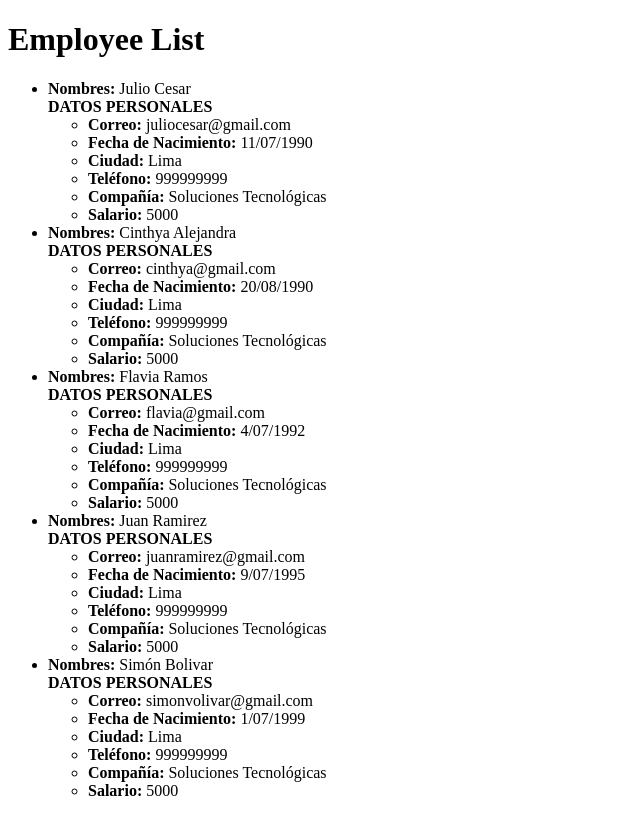
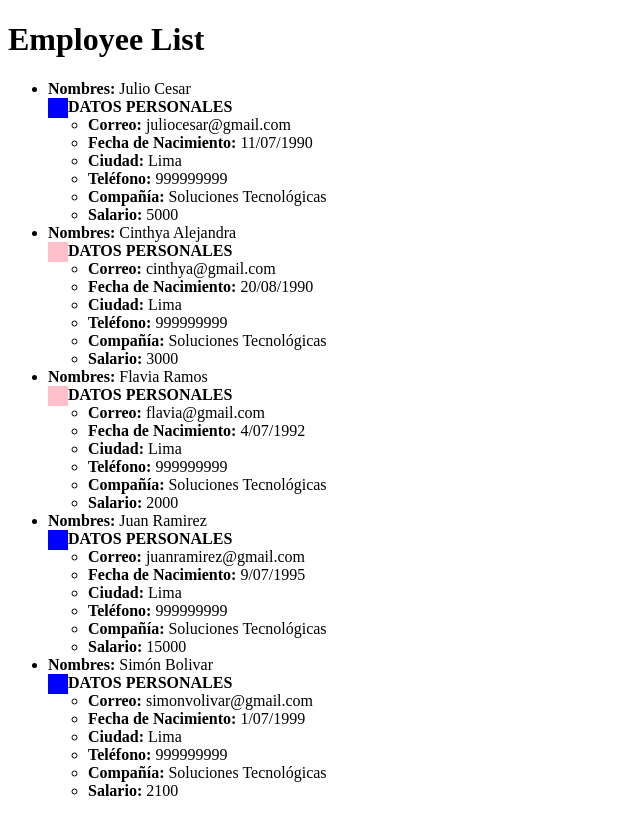
Before and after one commit to AraceliCumen/employeeapp, an Angular app: page / in a window 1280 px wide. Shown: the whole page, without its empty margins (0-640 px from the left). Built offline with nearby package versions, Linux system fonts and the light colour scheme.

Commit message:
Usando directiva *ngIf

```diff
--- a/src/app/employee/employee.component.html
+++ b/src/app/employee/employee.component.html
@@ -2,6 +2,8 @@
     <li *ngFor="let employee of employees">
         <b>Nombres:</b> {{employee.name}}
         <br>
+        <div *ngIf="employee.gender=='M'" style="float:left;height:20px;width:20px;background-color: blue"></div>
+        <div *ngIf="employee.gender=='F'" style="float:left;height:20px;width:20px;background-color: pink"></div>
         <b>DATOS PERSONALES</b>
         <ul>
             <li><b>Correo:</b> {{employee.email}}</li>
--- a/src/app/employee/employee.component.ts
+++ b/src/app/employee/employee.component.ts
@@ -11,11 +11,11 @@ export class EmployeeComponent{
 
     constructor(){
         this.employees=[
-            new Employee(1,"Julio Cesar","juliocesar@gmail.com","11/07/1990","Lima","999999999",5000,"Soluciones Tecnológicas",""),
-            new Employee(2,"Cinthya Alejandra","cinthya@gmail.com","20/08/1990","Lima","999999999",5000,"Soluciones Tecnológicas",""),
-            new Employee(3,"Flavia Ramos","flavia@gmail.com","4/07/1992","Lima","999999999",5000,"Soluciones Tecnológicas",""),
-            new Employee(4,"Juan Ramirez","juanramirez@gmail.com","9/07/1995","Lima","999999999",5000,"Soluciones Tecnológicas",""),
-            new Employee(5,"Simón Bolivar","simonvolivar@gmail.com","1/07/1999","Lima","999999999",5000,"Soluciones Tecnológicas","")
+            new Employee(1,"Julio Cesar","juliocesar@gmail.com","11/07/1990","Lima","999999999",5000,"Soluciones Tecnológicas","","M"),
+            new Employee(2,"Cinthya Alejandra","cinthya@gmail.com","20/08/1990","Lima","999999999",3000,"Soluciones Tecnológicas","","F"),
+            new Employee(3,"Flavia Ramos","flavia@gmail.com","4/07/1992","Lima","999999999",2000,"Soluciones Tecnológicas","","F"),
+            new Employee(4,"Juan Ramirez","juanramirez@gmail.com","9/07/1995","Lima","999999999",15000,"Soluciones Tecnológicas","","M"),
+            new Employee(5,"Simón Bolivar","simonvolivar@gmail.com","1/07/1999","Lima","999999999",2100,"Soluciones Tecnológicas","","M")
         ]
     }
 }
--- a/src/app/employee/employee.ts
+++ b/src/app/employee/employee.ts
@@ -8,6 +8,7 @@ export class Employee{
         public phone:string,
         public salary:number,
         public company:string,
-        public photoURL:string
+        public photoURL:string,
+        public gender:string
     ){}
 }
```
